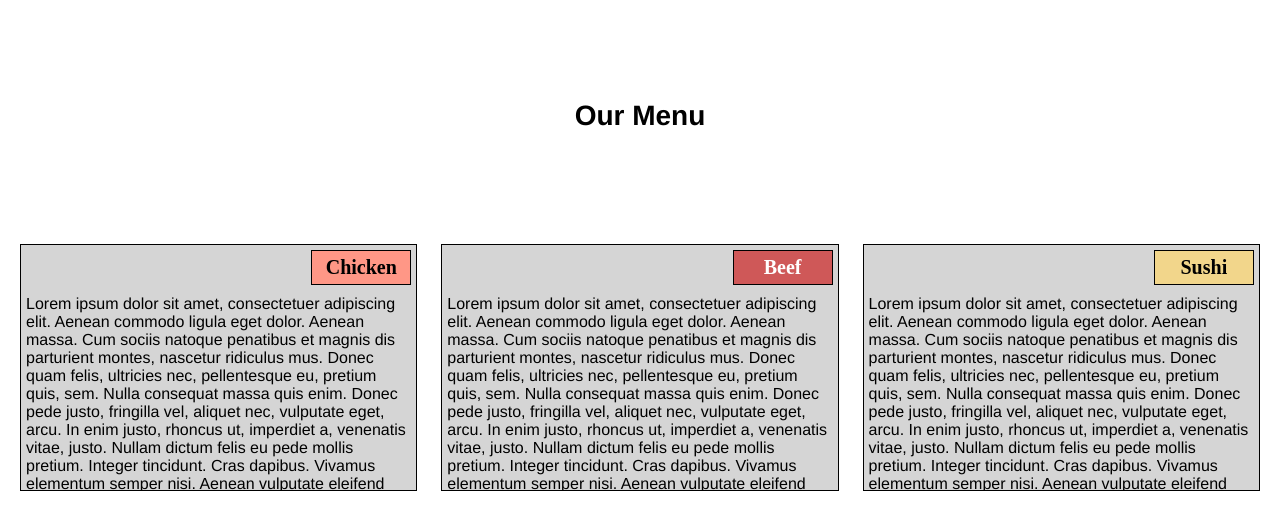
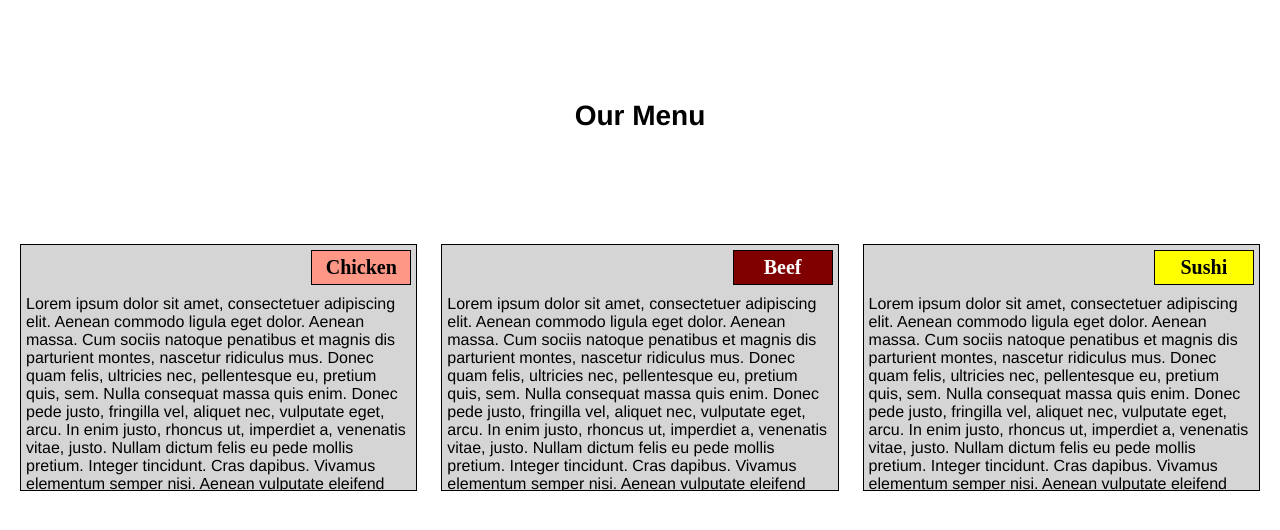
Before and after one commit to cho-design/Module-2, a plain HTML site: page index.html in a window 1280 px wide. Drawn offline with Linux system fonts and the light colour scheme.

Commit message:
Update index.html

```diff
--- a/index.html
+++ b/index.html
@@ -67,7 +67,7 @@
         text-align: center;
         font-size: 125%;
         font-weight: bold;
-        background-color: rgb(207, 88, 88);
+        background-color: maroon;
 
     }
 
@@ -81,7 +81,7 @@
         text-align: center;
         font-size: 125%;
         font-weight: bold;
-        background-color: rgb(242, 214, 139);
+        background-color: yellow;
 
     }
 
```
